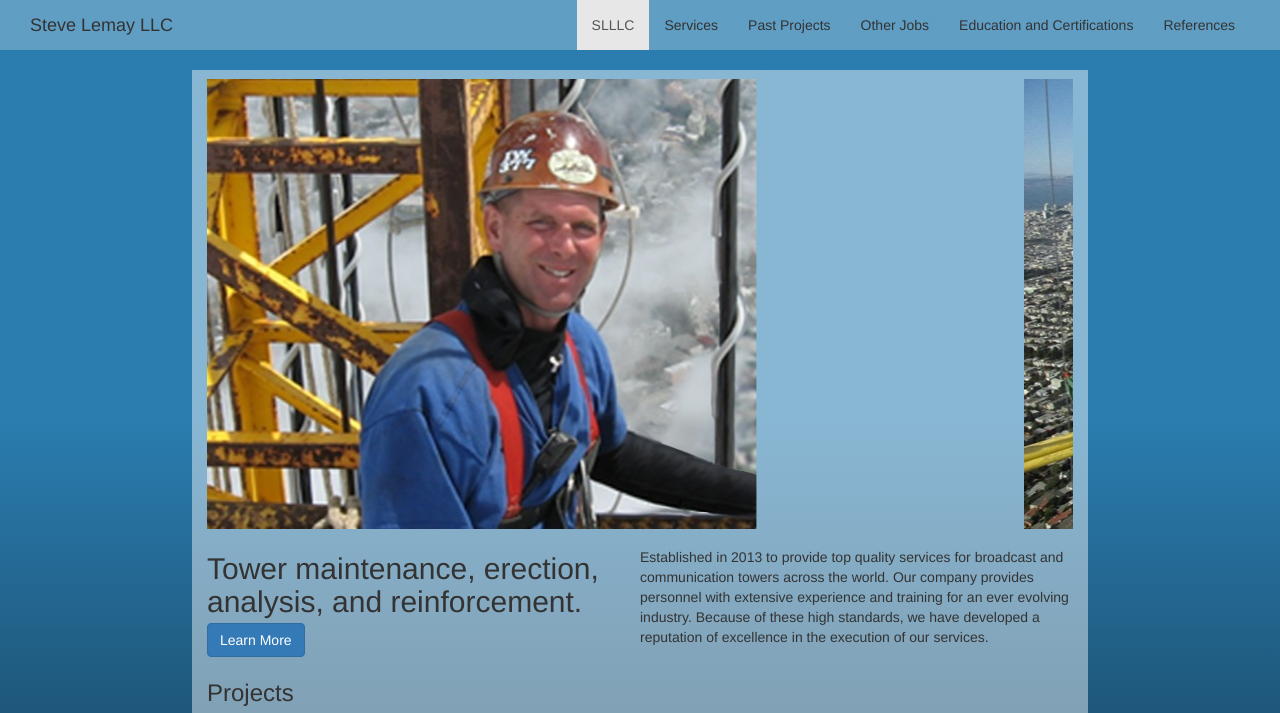
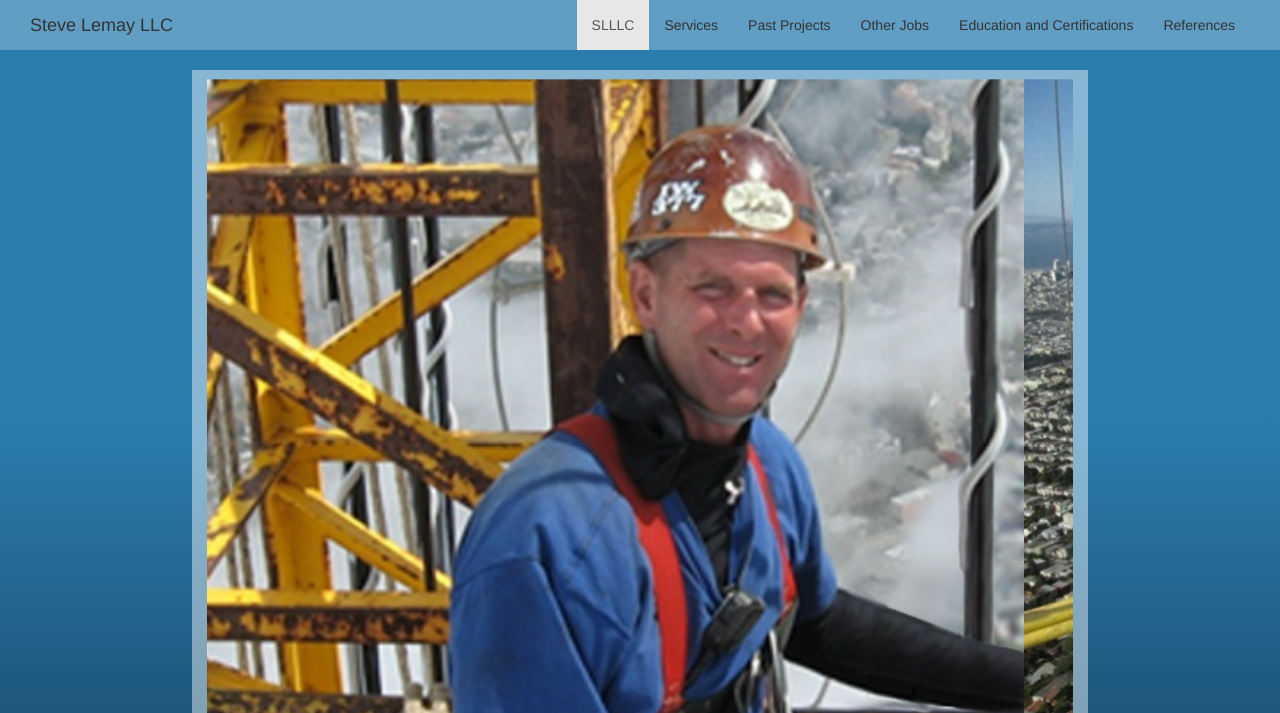
Before and after one commit to infamousflame/steve, a plain HTML site: page btsoptimized/btsindex.html in a window 1280 px wide. Shown: the top 713 px of the page. Drawn offline with Linux system fonts and the light colour scheme; files whose address does not match are found by name.

Commit message:
changed a bunch of shit

```diff
--- a/btsoptimized/btsoptimized.css
+++ b/btsoptimized/btsoptimized.css
@@ -62,6 +62,13 @@ h2, p {
   padding-bottom: 10px;
   box-sizing: border-box;
 }
+main div:nth-last-of-type(1) {
+  width: 100%;
+}
+main div:nth-of-type(1) img {
+  width: 100%;
+}
+main:first
 /*project section*/
 div.projects p,
 div.projects button {
```
